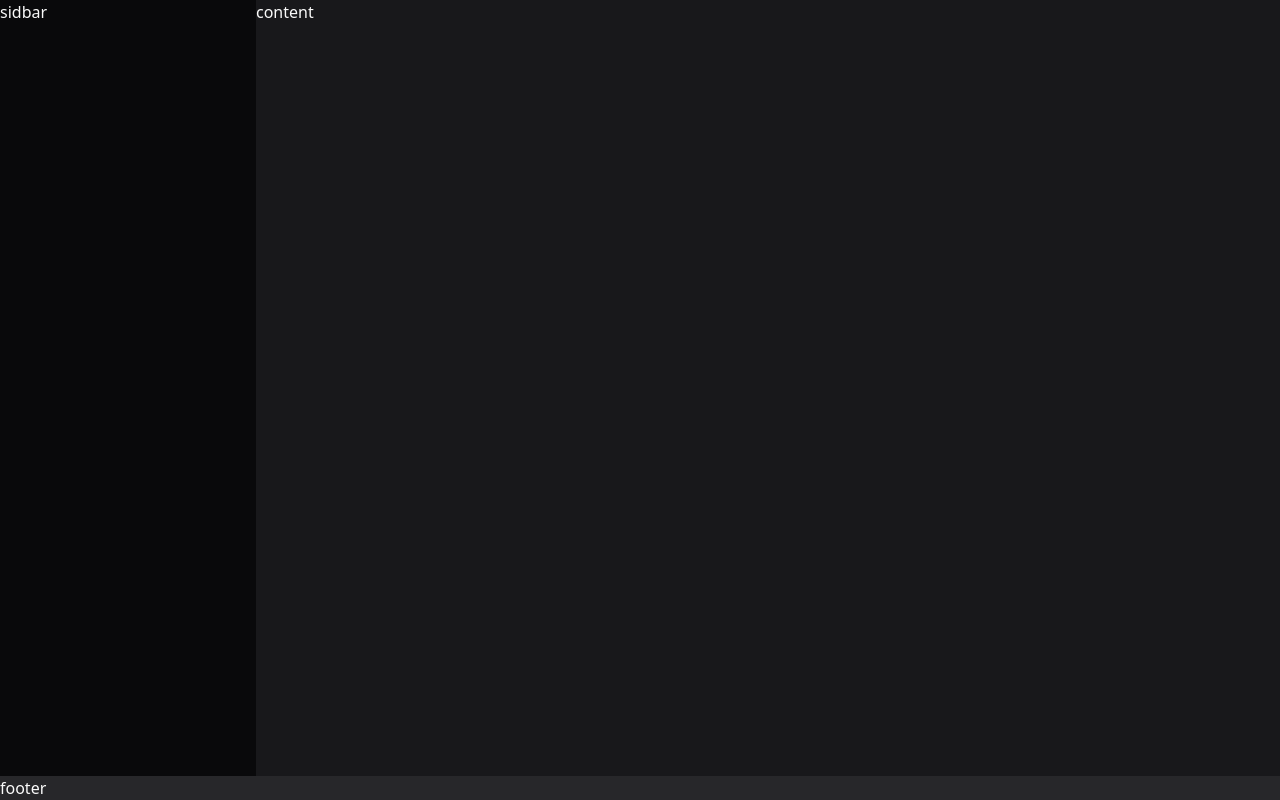
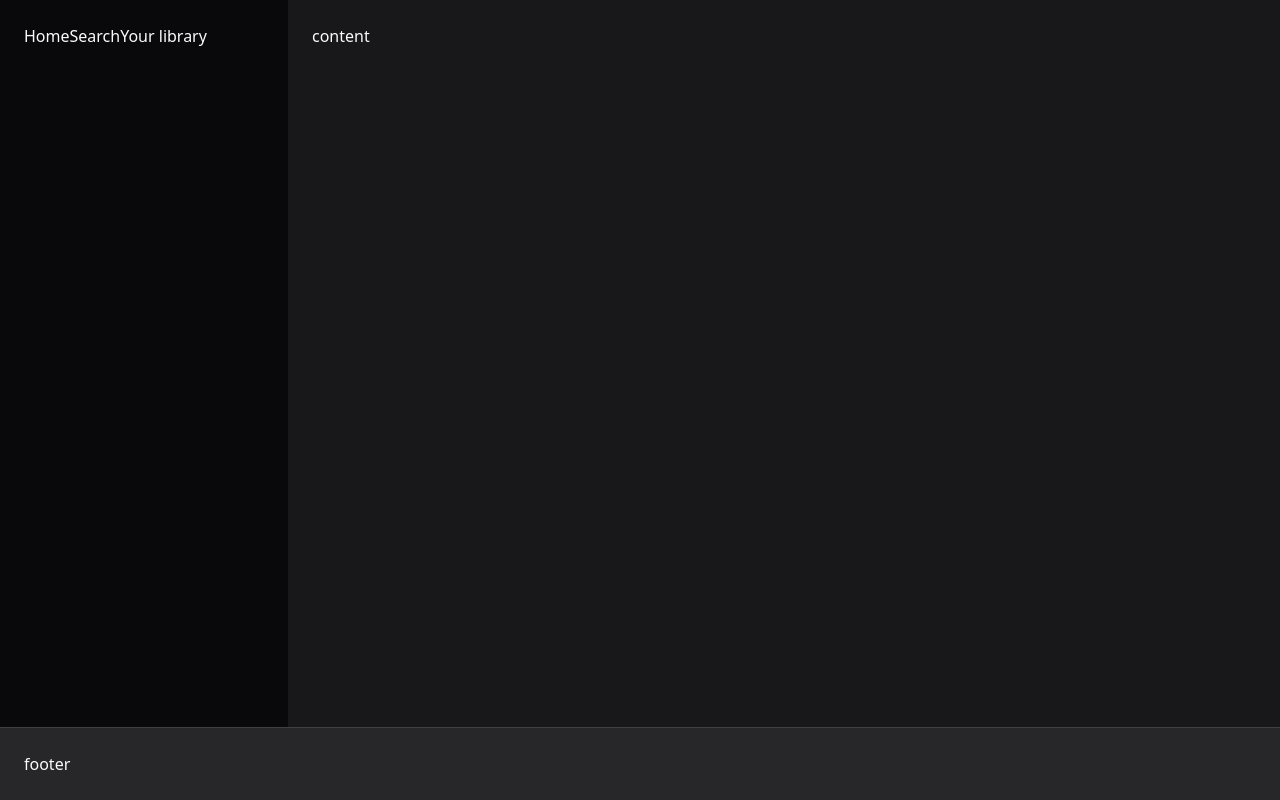
Before and after one commit to yuransimao/Spotify-interface-clone, a Next.js app in the folder JavaScript/Rocketseat/Spotify/spotify-interface-clone/: page / in a window 1280 px wide. Built offline with nearby package versions, Linux system fonts and the light colour scheme.

Commit message:
adicionando navbar

```diff
--- a/JavaScript/Rocketseat/Spotify/spotify-interface-clone/src/app/page.js
+++ b/JavaScript/Rocketseat/Spotify/spotify-interface-clone/src/app/page.js
@@ -3,10 +3,19 @@
   return (
     <div className={`h-screen flex flex-col`}>
       <div className={`flex flex-1`}>
-        <aside className={`w-64 bg-zinc-950`}>sidbar</aside>
-        <main className={`flex-1`}>content</main>
+
+        <aside className={`w-72 bg-zinc-950 p-6`}>
+          <nav>
+            <a href='#'>Home</a>
+            <a href='#'>Search</a>
+            <a href='#'>Your library</a>
+          </nav>
+          </aside>
+
+        <main className={`flex-1 p-6`}>content</main>
+
       </div>
-      <footer className='bg-zinc-800'>footer</footer>
+      <footer className={'bg-zinc-800 border-t border-zinc-700 p-6'}>footer</footer>
     </div>
 
 )
```
